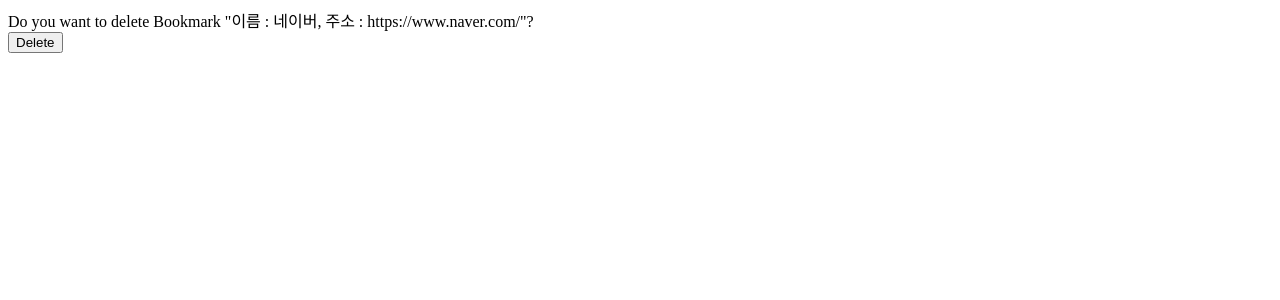
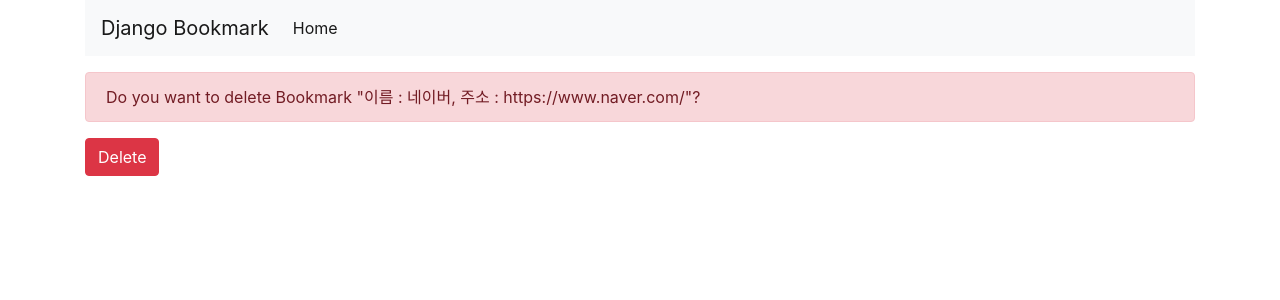
Before and after one commit to dydqja95/KTDS_Django, a Django app: page /bookmark/delete/2/ in a window 1280 px wide. Shown: the top 300 px of the page. Run offline with Django 3.2, Linux system fonts and the light colour scheme; data comes from the database, SQL or seed files in the repository; some libraries are stand-ins or nearby versions.

Commit message:
Update base.html

```diff
--- a/Jango/bookmark/templates/base.html
+++ b/Jango/bookmark/templates/base.html
@@ -3,10 +3,43 @@
 <head>
     <meta charset="UTF-8">
     <title>{% block title%}{% endblock%}</title>
+    <link rel="stylesheet" href="https://stackpath.bootstrapcdn.com/bootstrap/4.5.0/css/bootstrap.min.css" integrity="sha384-9aIt2nRpC12Uk9gS9baDl411NQApFmC26EwAOH8WgZl5MYYxFfc+NcPb1dKGj7Sk" crossorigin="anonymous">
+
+    <script src="https://code.jquery.com/jquery-3.5.1.slim.min.js" integrity="sha384-DfXdz2htPH0lsSSs5nCTpuj/zy4C+OGpamoFVy38MVBnE+IbbVYUew+OrCXaRkfj" crossorigin="anonymous"></script>
+    <script src="https://cdn.jsdelivr.net/npm/popper.js@1.16.0/dist/umd/popper.min.js" integrity="sha384-Q6E9RHvbIyZFJoft+2mJbHaEWldlvI9IOYy5n3zV9zzTtmI3UksdQRVvoxMfooAo" crossorigin="anonymous"></script>
+    <script src="https://stackpath.bootstrapcdn.com/bootstrap/4.5.0/js/bootstrap.min.js" integrity="sha384-OgVRvuATP1z7JjHLkuOU7Xw704+h835Lr+6QL9UvYjZE3Ipu6Tp75j7Bh/kR0JKI" crossorigin="anonymous"></script>
+
+    {% load static %}
+        <link rel="stylesheet" href="{% static 'style.css' %}">
 </head>
 <body>
-    {% block content %}
+    <div class="container">
+        <nav class="navbar navbar-expand-lg navbar-light bg-light">
+            <a class="navbar-brand" href="#">Django Bookmark</a>
+            <button class="navbar-toggler" type = "button" data-toggle="collapse" data-target="#navbarSupportedContent" aria-controls="navbarSupportedContent" aria-expanded="false" aria-label="Toggle navigation">
+                <span class="navbar-toggler-icon"></span>
+            </button>
+            <div class="collapse navbar-collapse" id = "navbarSupportedContent">
+                <ul class="navbar-nav mr-auto">
+                    <li class="nav-item active">
+                        <a class="nav-link" href="#">Home <span class="sr-only">(current)</span></a>
+                    </li>
+                </ul>
+            </div>
+        </nav>
+        <p></p>
+        <div class="row">
+            <div class="col">
+                {% block content %}
 
-    {% endblock %}
+                {% endblock %}
+
+                {% block pagination %}
+
+
+                {% endblock %}
+            </div>
+        </div>
+    </div>
 </body>
 </html>
```
